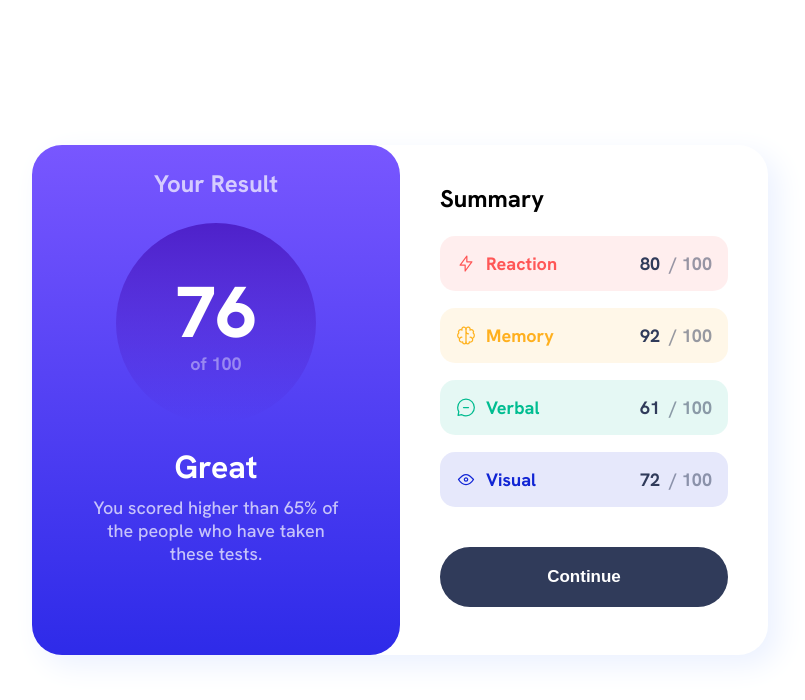
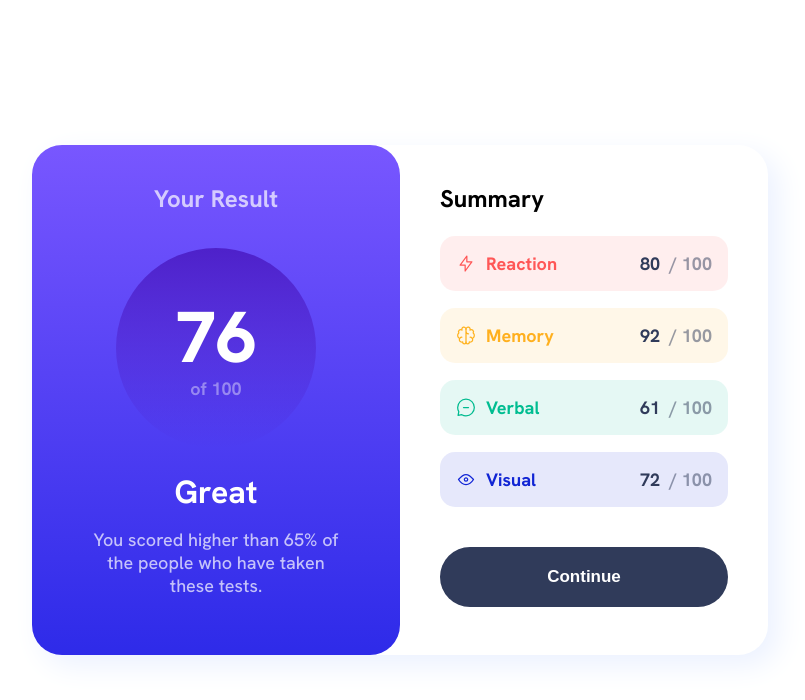
Before and after one commit to albina0104/results-summary-component, a React (Create React App) app: page / in a window 1280 px wide. Shown: the top 700 px of the page, without its empty margins (240-1045 px from the left). Built offline with nearby package versions, Linux system fonts and the light colour scheme.

Commit message:
Add paddings, margin in desktop result panel

```diff
--- a/src/components/ResultPanel.scss
+++ b/src/components/ResultPanel.scss
@@ -9,6 +9,7 @@
   text-align: center;
 
   @include desktop {
+    padding: rem(38px) rem(61px) rem(39px);
     border-radius: rem(30px);
   }
 }
@@ -19,6 +20,7 @@
   color: color.adjust($white, $alpha: -0.3);
 
   @include desktop {
+    margin-bottom: rem(34px);
     font-size: rem(24px);
   }
 }
@@ -29,6 +31,7 @@
   font-size: rem(24px);
 
   @include desktop {
+    margin-bottom: rem(15px);
     font-size: rem(32px);
   }
 }
```
